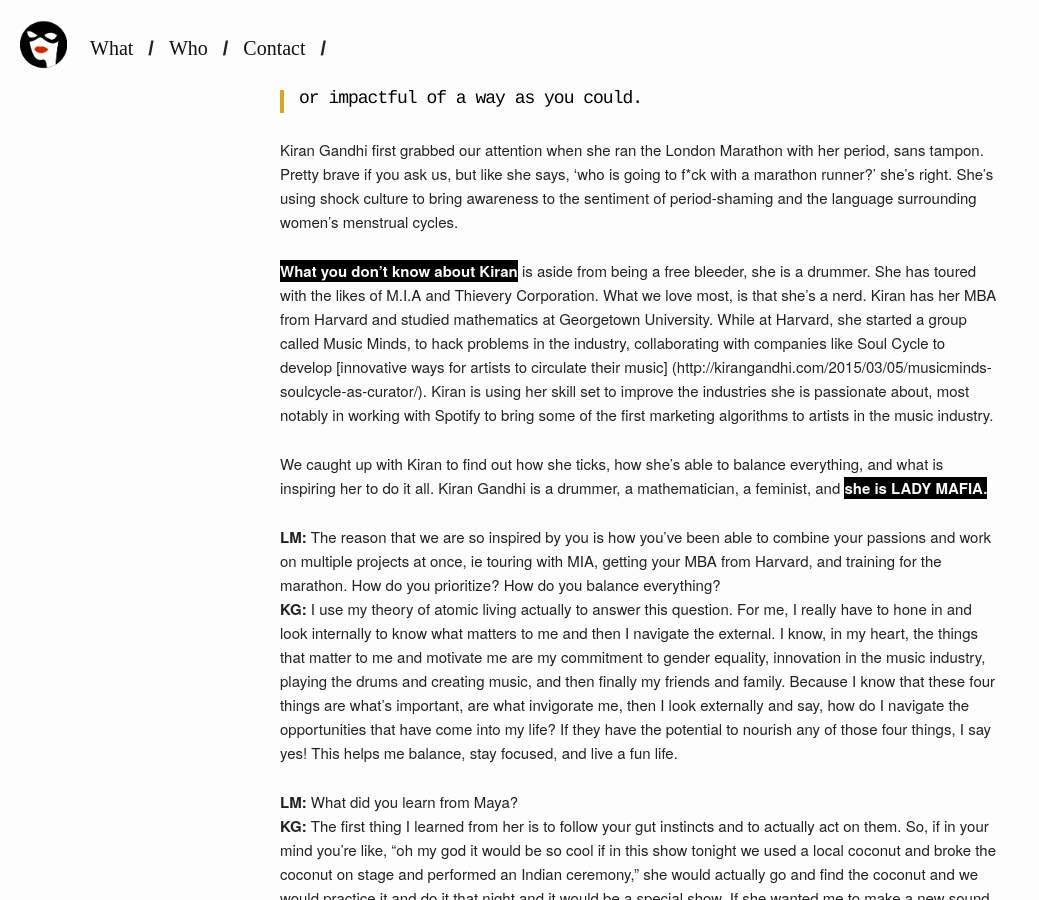
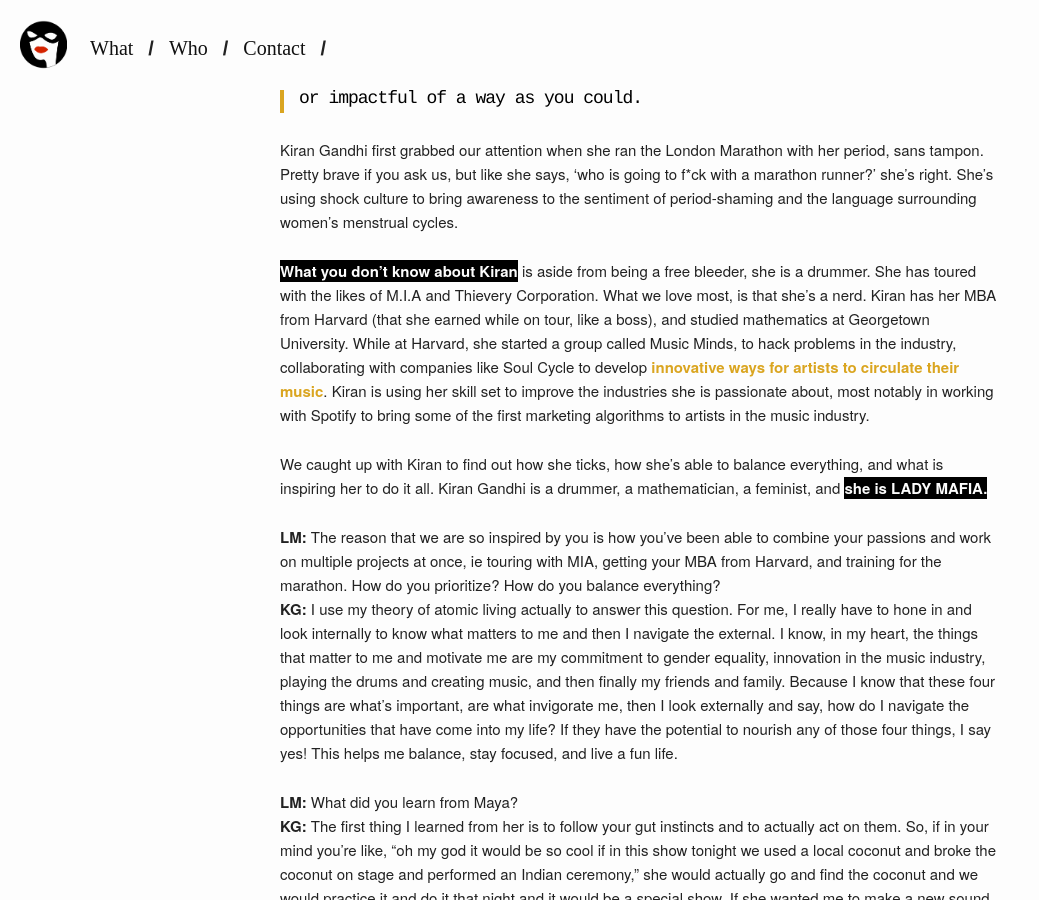
Before and after one commit to SarahBump/LADYMAFIA, a Jekyll site: the page built from _posts/2015-11-15-Kiran.markdown, in a window 1280 px wide and 900 px high, scrolled down 402 px. Shown: the whole window, without its empty margins (0-1039 px from the left). Built offline with Jekyll 4.4.1, drawn with Linux system fonts in a browser that asks for light colours; nearby versions of some CDN libraries; some web fonts are replaced.

Commit message:
update links

```diff
--- a/_posts/2015-11-15-Kiran.markdown
+++ b/_posts/2015-11-15-Kiran.markdown
@@ -14,7 +14,7 @@
 
 Kiran Gandhi first grabbed our attention when she ran the London Marathon with her period, sans tampon. Pretty brave if you ask us, but like she says, ‘who is going to f*ck with a marathon runner?’ she’s right. She’s using shock culture to bring awareness to the sentiment of period-shaming and the language surrounding women’s menstrual cycles.
 
-**_What you don’t know about Kiran_** is aside from being a free bleeder, she is a drummer. She has toured with the likes of M.I.A and Thievery Corporation. What we love most, is that she’s a nerd. Kiran has her MBA from Harvard and studied mathematics at Georgetown University. While at Harvard, she started a group called Music Minds, to hack problems in the industry, collaborating with companies like Soul Cycle to develop [innovative ways for artists to circulate their music] (http://kirangandhi.com/2015/03/05/musicminds-soulcycle-as-curator/).
+**_What you don’t know about Kiran_** is aside from being a free bleeder, she is a drummer. She has toured with the likes of M.I.A and Thievery Corporation. What we love most, is that she’s a nerd. Kiran has her MBA from Harvard (that she earned while on tour, like a boss), and studied mathematics at Georgetown University. While at Harvard, she started a group called Music Minds, to hack problems in the industry, collaborating with companies like Soul Cycle to develop [innovative ways for artists to circulate their music](http://kirangandhi.com/2015/03/05/musicminds-soulcycle-as-curator/).
 Kiran is using her skill set to improve the industries she is passionate about, most notably in working with Spotify to bring some of the first marketing algorithms to artists in the music industry.
 
 We caught up with Kiran to find out how she ticks, how she’s able to balance everything, and what is inspiring her to do it all. Kiran Gandhi is a drummer, a mathematician, a feminist, and **_she is LADY MAFIA._**
```
